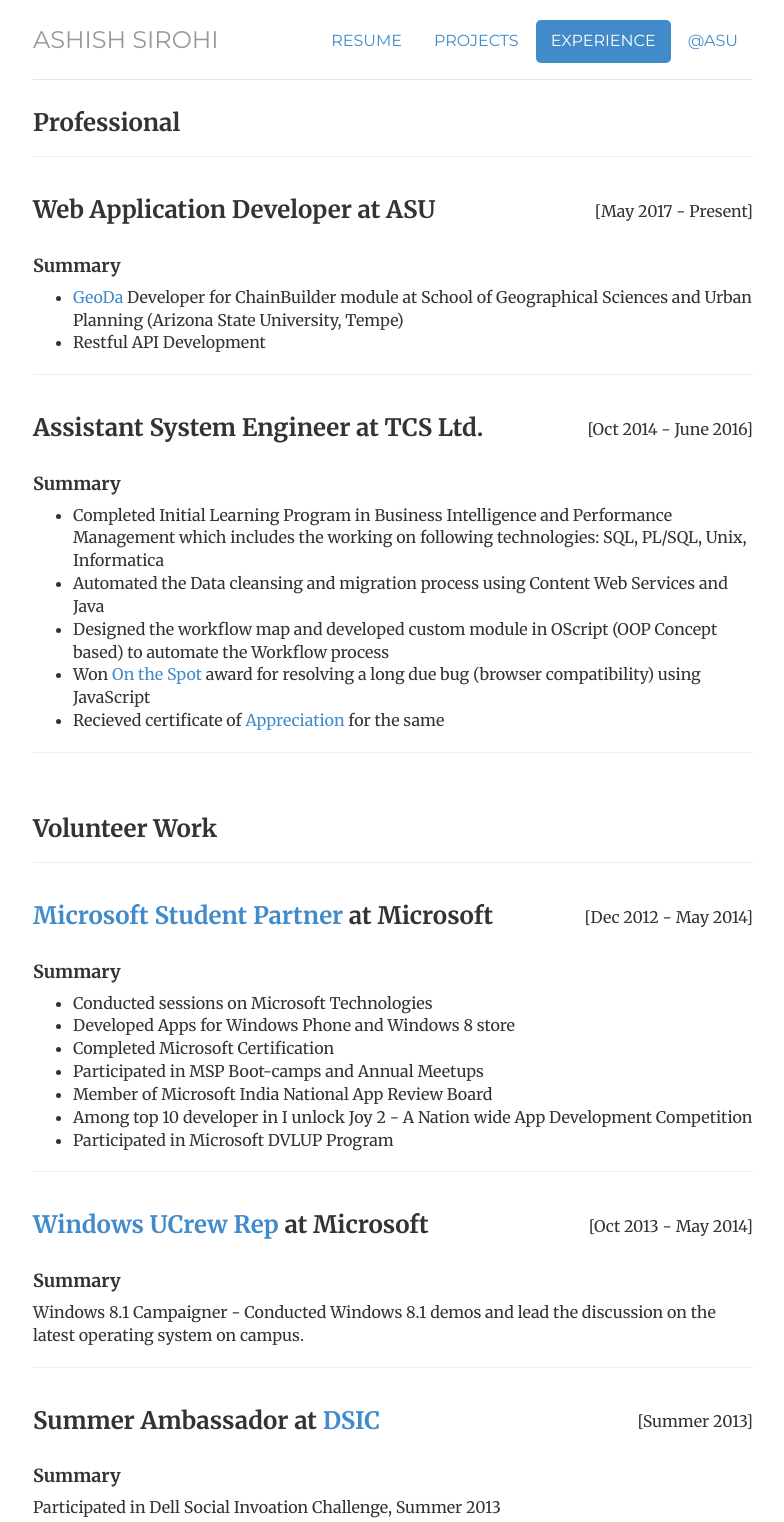
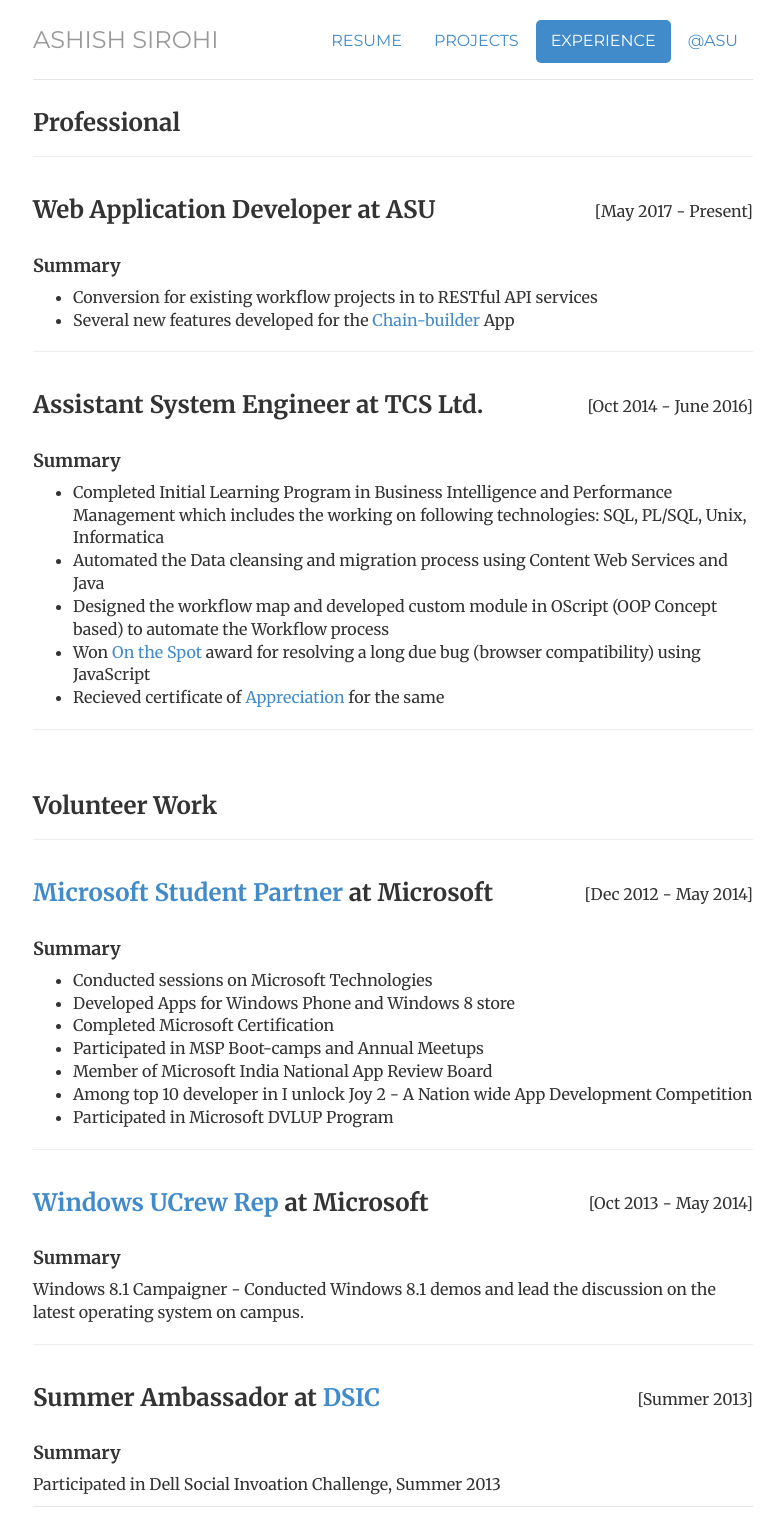
Before and after one commit to ashishsirohi/ashishsirohi.github.io, a Jekyll site: the page built from experience/index.html, in a window 1280 px wide, cut to the strip 0-1522 px from the top of the page. Shown: the whole strip, without its empty margins (247-1031 px from the left). Built offline with Jekyll 4.4.1, drawn with Linux system fonts in a browser that asks for light colours.

```diff
--- a/experience/index.html
+++ b/experience/index.html
@@ -60,8 +60,8 @@
         </br></br>
         <h4>Summary</h4>
         <ul>
-          <li><a target="_blank" href="https://geodacenter.github.io/">GeoDa</a> Developer for ChainBuilder module at School of Geographical Sciences and Urban Planning (Arizona State University, Tempe)</li>
-          <li>Restful API Development</li>
+          <li>Conversion for existing workflow projects in to RESTful API services</li>
+          <li>Several new features developed for the <a href="https://chain-builder.net/" target="_blank">Chain-builder</a> App</li>
         </ul>
         <hr>
 
```
Also changed, not shown: asu/index.html (+7 -1 lines).
